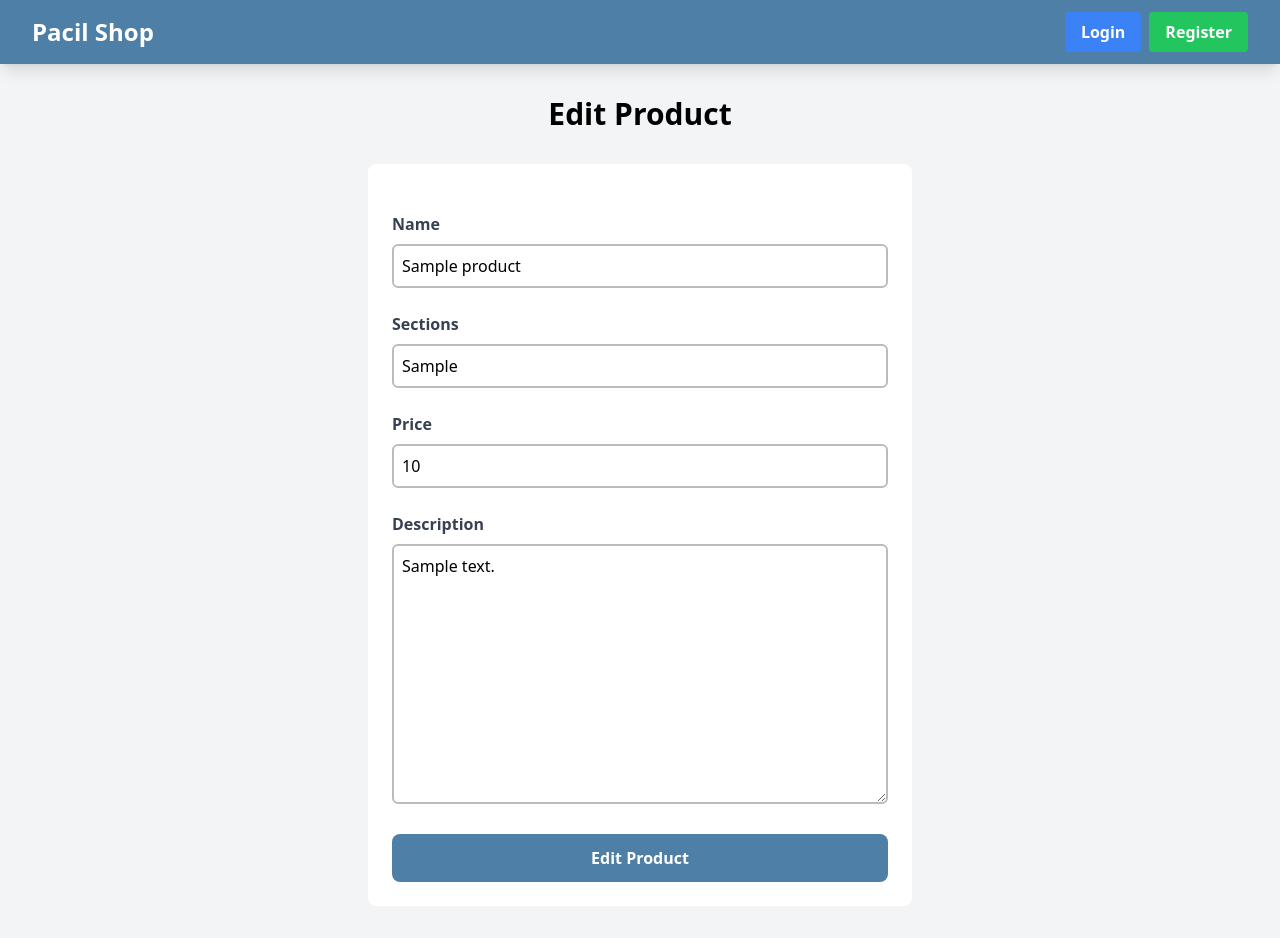
After one commit to ErlandHafizh/pacil-shop, a Django app: page /edit-product/00000000-0000-0000-0000-000000000001 in a window 1280 px wide. The commit adds this page. Run offline with Django 5.2, Linux system fonts and the light colour scheme; tables that the repository leaves empty hold one stand-in row (values such as "Sample post"); some libraries are stand-ins or nearby versions.

Commit message:
adding customization style on the application

```diff
--- /dev/null
+++ b/main/templates/card_info.html
@@ -0,0 +1,6 @@
+<div class="bg-[#4e80a7] rounded-xl overflow-hidden border-2 border-[#4e80a7]"></div>
+    <div class="p-4 animate-shine">
+      <h5 class="text-lg font-semibold text-gray-200">{{ title }}</h5>
+      <p class="text-black">{{ value }}</p>
+    </div>
+</div>
--- /dev/null
+++ b/main/templates/edit_product.html
@@ -0,0 +1,41 @@
+{% extends 'base.html' %}
+{% load static %}
+{% block meta %}
+<title>Edit Product</title>
+{% endblock meta %}
+
+{% block content %}
+{% include 'navbar.html' %}
+<div class="flex flex-col min-h-screen bg-gray-100">
+  <div class="container mx-auto px-4 py-8 mt-16 max-w-xl">
+    <h1 class="text-3xl font-bold text-center mb-8 text-black">Edit Product</h1>
+
+    <div class="bg-white rounded-lg p-6 form-style">
+      <form method="POST" class="space-y-6">
+          {% csrf_token %}
+          {% for field in form %}
+              <div class="flex flex-col">
+                  <label for="{{ field.id_for_label }}" class="mb-2 font-semibold text-gray-700">
+                      {{ field.label }}
+                  </label>
+                  <div class="w-full">
+                      {{ field }}
+                  </div>
+                  {% if field.help_text %}
+                      <p class="mt-1 text-sm text-gray-500">{{ field.help_text }}</p>
+                  {% endif %}
+                  {% for error in field.errors %}
+                      <p class="mt-1 text-sm text-red-600">{{ error }}</p>
+                  {% endfor %}
+              </div>
+          {% endfor %}
+          <div class="flex justify-center mt-6">
+              <button type="submit" class="bg-[#4e80a7] text-white font-semibold px-6 py-3 rounded-lg hover:bg-[#4e80a7] transition duration-300 ease-in-out w-full">
+                  Edit Product
+              </button>
+          </div>
+      </form>
+  </div>
+  </div>
+</div>
+{% endblock %}
--- a/main/urls.py
+++ b/main/urls.py
@@ -3,6 +3,8 @@ from main.views import show_main, create_product, show_xml, show_json, show_xml_
 from main.views import register
 from main.views import login_user
 from main.views import logout_user
+from main.views import edit_product
+from main.views import delete_product
 
 app_name = 'main'
 
@@ -16,4 +18,6 @@ urlpatterns = [
     path('register/', register, name='register'),
     path('login/', login_user, name='login'),
     path('logout/', logout_user, name='logout'),
+    path('edit-product/<uuid:id>', edit_product, name='edit_product'),
+    path('delete/<uuid:id>', delete_product, name='delete_product'),
 ]
--- a/main/views.py
+++ b/main/views.py
@@ -7,7 +7,7 @@ from django.contrib.auth import authenticate, login
 from django.contrib.auth.decorators import login_required
 from django.http import HttpResponse
 from django.core import serializers
-from django.shortcuts import render, redirect
+from django.shortcuts import render, redirect, reverse
 from main.forms import ProductForm
 from main.models import Product
 from django.contrib.auth import logout
@@ -87,3 +87,23 @@ def logout_user(request):
     response = HttpResponseRedirect(reverse('main:login'))
     response.delete_cookie('last_login')
     return response
+
+def edit_product(request, id):
+    # Get mood entry berdasarkan id
+    product = Product.objects.get(pk = id)
+
+    # Set mood entry sebagai instance dari form
+    form = ProductForm(request.POST or None, instance=product)
+
+    if form.is_valid() and request.method == "POST":
+        # Simpan form dan kembali ke halaman awal
+        form.save()
+        return HttpResponseRedirect(reverse('main:show_main'))
+
+    context = {'form': form}
+    return render(request, "edit_product.html", context)
+
+def delete_product(request, id):
+    product = Product.objects.get(pk = id)
+    product.delete()
+    return HttpResponseRedirect(reverse('main:show_main'))
--- /dev/null
+++ b/static/css/global.css
@@ -0,0 +1,20 @@
+.form-style form input, form textarea, form select {
+    width: 100%;
+    padding: 0.5rem;
+    border: 2px solid #bcbcbc;
+    border-radius: 0.375rem;
+}
+.form-style form input:focus, form textarea:focus, form select:focus {
+    outline: none;
+    border-color: #4e80a7;
+    box-shadow: 0 0 0 3px #4e80a7;
+}
+@keyframes shine {
+    0% { background-position: -200% 0; }
+    100% { background-position: 200% 0; }
+}
+.animate-shine {
+    background: linear-gradient(120deg, rgba(255, 255, 255, 0.3), rgba(255, 255, 255, 0.1) 50%, rgba(255, 255, 255, 0.3));
+    background-size: 200% 100%;
+    animation: shine 3s infinite;
+}
--- a/templates/base.html
+++ b/templates/base.html
@@ -5,8 +5,10 @@
     <meta charset="UTF-8" />
     <meta name="viewport" content="width=device-width, initial-scale=1.0" />
     {% block meta %} {% endblock meta %}
+    <script src="https://cdn.tailwindcss.com">
+    </script>
+    <link rel="stylesheet" href="{% static 'css/global.css' %}"/>
   </head>
-
   <body>
     {% block content %} {% endblock content %}
   </body>
--- /dev/null
+++ b/templates/navbar.html
@@ -0,0 +1,58 @@
+<nav class="bg-[#4e80a7] shadow-lg fixed top-0 left-0 z-40 w-screen">
+  <div class="max-w-7xl mx-auto px-4 sm:px-6 lg:px-8">
+    <div class="flex items-center justify-between h-16">
+      <div class="flex items-center">
+        <h1 class="text-2xl font-bold text-center text-white">Pacil Shop</h1>
+      </div>
+      <div class="hidden md:flex items-center">
+        {% if user.is_authenticated %}
+          <span class="text-gray-300 mr-4">Welcome, {{ user.username }}</span>
+          <a href="{% url 'main:logout' %}" class="text-center bg-red-500 hover:bg-red-600 text-white font-bold py-2 px-4 rounded transition duration-300">
+            Logout
+          </a>
+        {% else %}
+          <a href="{% url 'main:login' %}" class="text-center bg-blue-500 hover:bg-blue-600 text-white font-bold py-2 px-4 rounded transition duration-300 mr-2">
+            Login
+          </a>
+          <a href="{% url 'main:register' %}" class="text-center bg-green-500 hover:bg-green-600 text-white font-bold py-2 px-4 rounded transition duration-300">
+            Register
+          </a>
+        {% endif %}
+      </div>
+      <div class="md:hidden flex items-center">
+        <button class="mobile-menu-button">
+          <svg class="w-6 h-6 text-white" fill="none" stroke-linecap="round" stroke-linejoin="round" stroke-width="2" viewBox="0 0 24 24" stroke="currentColor">
+            <path d="M4 6h16M4 12h16M4 18h16"></path>
+          </svg>
+        </button>
+      </div>
+    </div>
+  </div>
+
+  <!-- Mobile menu -->
+  <div class="mobile-menu hidden md:hidden  px-4 w-full md:max-w-full">
+    <div class="pt-2 pb-3 space-y-1 mx-auto">
+      {% if user.is_authenticated %}
+        <span class="block text-gray-300 px-3 py-2">Welcome, {{ user.username }}</span>
+        <a href="{% url 'main:logout' %}" class="block text-center bg-red-500 hover:bg-red-600 text-white font-bold py-2 px-4 rounded transition duration-300">
+          Logout
+        </a>
+      {% else %}
+        <a href="{% url 'main:login' %}" class="block text-center bg-blue-500 hover:bg-blue-600 text-white font-bold py-2 px-4 rounded transition duration-300 mb-2">
+          Login
+        </a>
+        <a href="{% url 'main:register' %}" class="block text-center bg-green-500 hover:bg-green-600 text-white font-bold py-2 px-4 rounded transition duration-300">
+          Register
+        </a>
+      {% endif %}
+    </div>
+  </div>
+  <script>
+    const btn = document.querySelector("button.mobile-menu-button");
+    const menu = document.querySelector(".mobile-menu");
+
+    btn.addEventListener("click", () => {
+      menu.classList.toggle("hidden");
+    });
+  </script>
+</nav>
```
Also changed, not shown: main/templates/card_product.html (added, +44 -0 lines), main/templates/create_product.html (+38 -13 lines), main/templates/login.html (+55 -21 lines), main/templates/main.html (+23 -38 lines), main/templates/register.html (+58 -20 lines), README.md.
